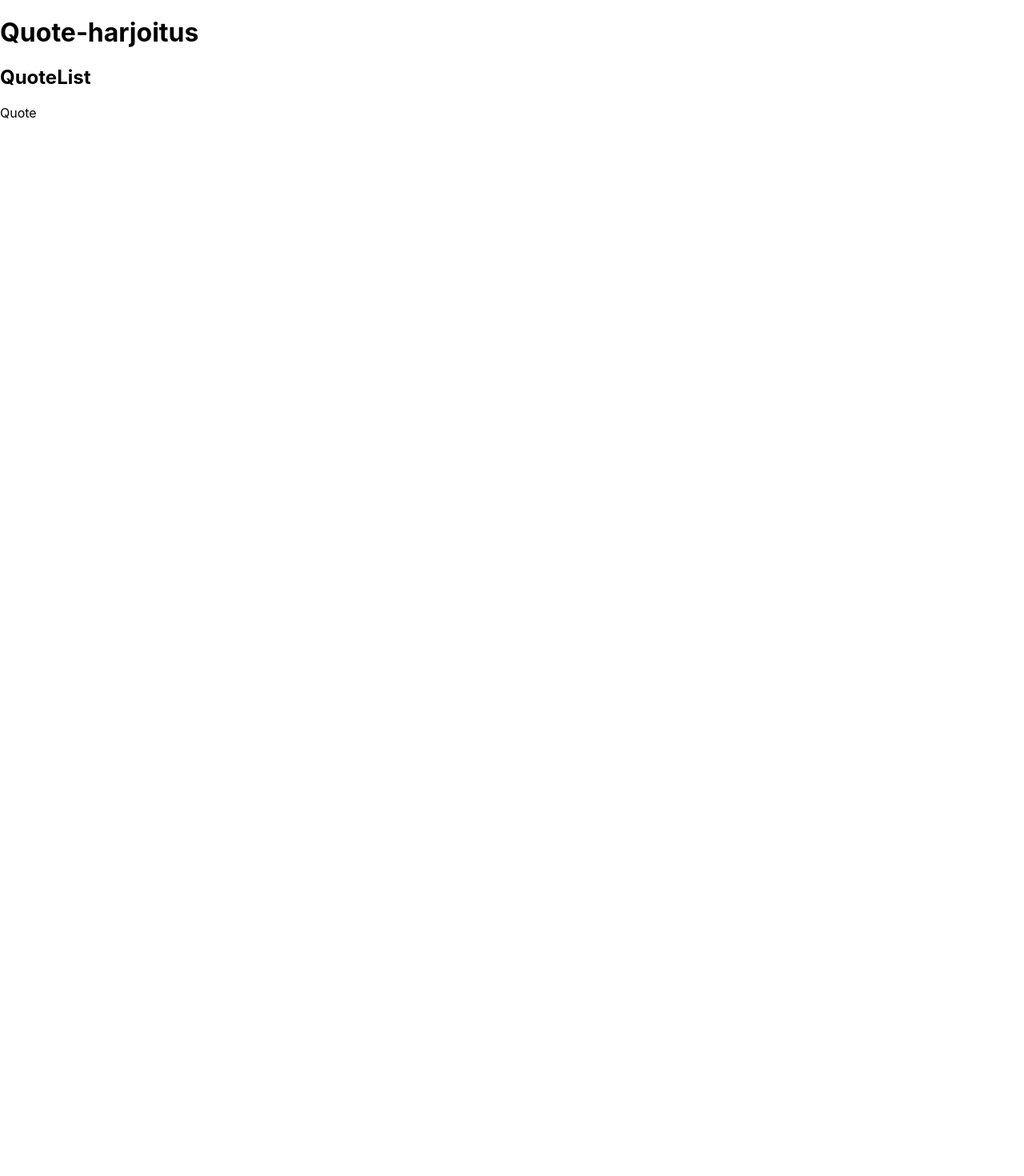
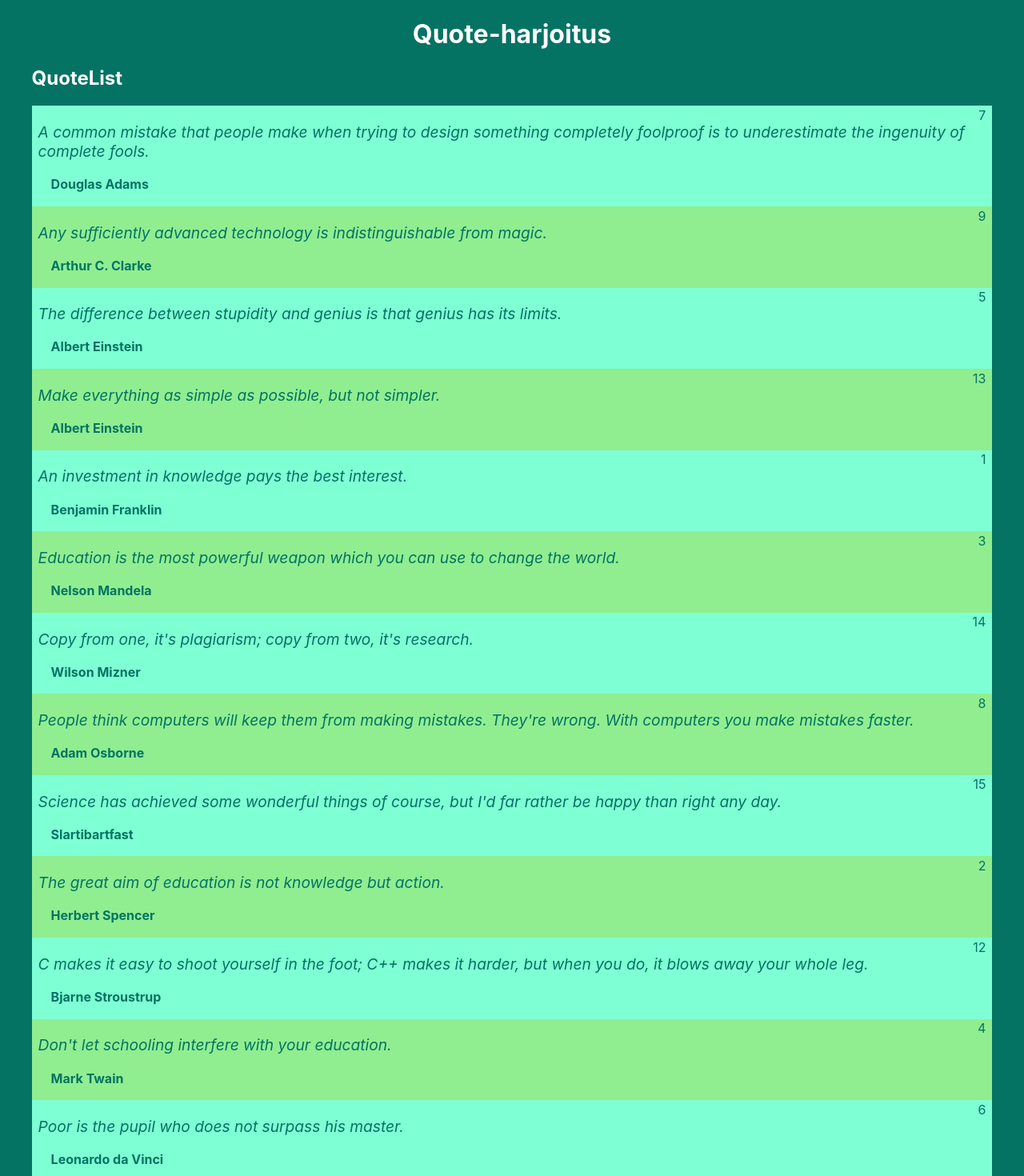
Before and after one commit to sovelto-tommi/jsf19-sanontaharj, a React (Create React App) app: page / in a window 1280 px wide. Shown: the top 1470 px of the page at 80% size. Before the commit the page ends 800 px from the top, so only its background shows below. Built offline with nearby package versions, Linux system fonts and the light colour scheme.

Commit message:
Ensimmäinen harjoitus valmis esittelyyn

```diff
--- a/src/App.css
+++ b/src/App.css
@@ -1,3 +1,48 @@
+body {
+  background-color: rgb(4, 115, 100);
+}
+
 .App {
-  text-align: left;
+  color: white;
+  padding: 0.1em 0.5em;
 }
+
+.AppTitle {
+  text-align: center;
+}
+
+.QuoteList {
+  width: 95%;
+  margin: 1em auto;
+}
+
+.Quote {
+  color: rgb(4, 115, 100);
+  padding: 0.1em 0.5em;
+}
+
+.quoteid {
+  display: block;
+  float: right;
+}
+
+.quoteid::after {
+  clear: both;
+}
+
+.Quote:nth-of-type(2n) {
+  background-color: lightgreen;
+}
+.Quote:nth-of-type(2n+1) {
+  background-color: aquamarine;
+}
+
+.Quote .quotetext {
+  font-style: italic;
+  font-size: 1.2em;
+}
+
+.Quote .author {
+  font-weight: bold;
+  margin-left: 1em;
+}
--- a/src/App.js
+++ b/src/App.js
@@ -5,8 +5,9 @@ import QuoteBox from './components/QuoteBox'
 function App () {
   return (
     <div className='App'>
-      <h1>Quote-harjoitus</h1>
+      <h1 className="AppTitle">Quote-harjoitus</h1>
       <QuoteBox/>
+      <hr/>
     </div>
   )
 }
--- a/src/components/Quote.jsx
+++ b/src/components/Quote.jsx
@@ -2,9 +2,12 @@ import React, { Component } from 'react'
 
 export default class Quote extends Component {
     render() {
+        const {id, author, quotetext} = this.props.quote;
         return (
             <div className="Quote">
-                <p>Quote</p>
+                <span className="quoteid">{id}</span>
+                <p className="quotetext">{quotetext}</p>
+                <p className="author">{author}</p>
             </div>
         )
     }
--- a/src/components/QuoteBox.jsx
+++ b/src/components/QuoteBox.jsx
@@ -5,8 +5,87 @@ export default class QuoteBox extends Component {
     render() {
         return (
             <div>
-                <QuoteList/>
+                <QuoteList quotes={quotearray}/>
             </div>
         )
     }
 }
+
+const quotearray =
+    [
+        {
+        "id": 1,
+        "author": "Benjamin Franklin",
+        "quotetext": "An investment in knowledge pays the best interest."
+    },
+        {
+            "id": 2,
+            "author": "Herbert Spencer",
+            "quotetext": "The great aim of education is not knowledge but action."
+        },
+        {
+            "id": 3,
+            "author": "Nelson Mandela",
+            "quotetext": "Education is the most powerful weapon which you can use to change the world."
+        },
+        {
+            "id": 4,
+            "author": "Mark Twain",
+            "quotetext": "Don't let schooling interfere with your education."
+        },
+        {
+            "id": 5,
+            "author": "Albert Einstein",
+            "quotetext": "The difference between stupidity and genius is that genius has its limits."
+        },
+        {
+            "id": 6,
+            "author": "Leonardo da Vinci",
+            "quotetext": "Poor is the pupil who does not surpass his master."
+        },
+        {
+            "id": 7,
+            "author": "Douglas Adams",
+            "quotetext": "A common mistake that people make when trying to design something completely foolproof is to underestimate the ingenuity of complete fools."
+        },
+        {
+            "id": 8,
+            "author": "Adam Osborne",
+            "quotetext": "People think computers will keep them from making mistakes. They're wrong. With computers you make mistakes faster."
+        },
+        {
+            "id": 9,
+            "author": "Arthur C. Clarke",
+            "quotetext": "Any sufficiently advanced technology is indistinguishable from magic."
+        },
+        {
+            "id": 10,
+            "author": "Jamie Zawinski",
+            "quotetext": "Software Engineering might be science; but that's not what I do. I'm a hacker, not an engineer."
+        },
+        {
+            "id": 11,
+            "author": "Yoda",
+            "quotetext": "Do, or do not. There is no 'try'."
+        },
+        {
+            "id": 12,
+            "author": "Bjarne Stroustrup",
+            "quotetext": "C makes it easy to shoot yourself in the foot; C++ makes it harder, but when you do, it blows away your whole leg."
+        },
+        {
+            "id": 13,
+            "author": "Albert Einstein",
+            "quotetext": "Make everything as simple as possible, but not simpler."
+        },
+        {
+            "id": 14,
+            "author": "Wilson Mizner",
+            "quotetext": "Copy from one, it's plagiarism; copy from two, it's research."
+        },
+        {
+            "id": 15,
+            "author": "Slartibartfast",
+            "quotetext": "Science has achieved some wonderful things of course, but I'd far rather be happy than right any day."
+        }
+    ];
--- a/src/components/QuoteList.jsx
+++ b/src/components/QuoteList.jsx
@@ -3,11 +3,21 @@ import Quote from './Quote'
 
 export default class QuoteList extends Component {
     render() {
-
+        const quoteitems = this.props.quotes
+        .sort(function(q1, q2){
+            const author1last = q1.author.split(" ").slice(-1)[0];
+            const author2last = q2.author.split(" ").slice(-1)[0];
+            if (author1last === author2last) return 0;
+            if (author1last > author2last) return 1;
+            return -1;
+      })
+  .map((quote)=> {
+            return <Quote quote={quote} key={quote.id}/>
+        })
         return (
-            <div>
+            <div className="QuoteList">
                 <h2>QuoteList</h2>
-                <Quote/>
+                {quoteitems}
             </div>
         )
     }
```
